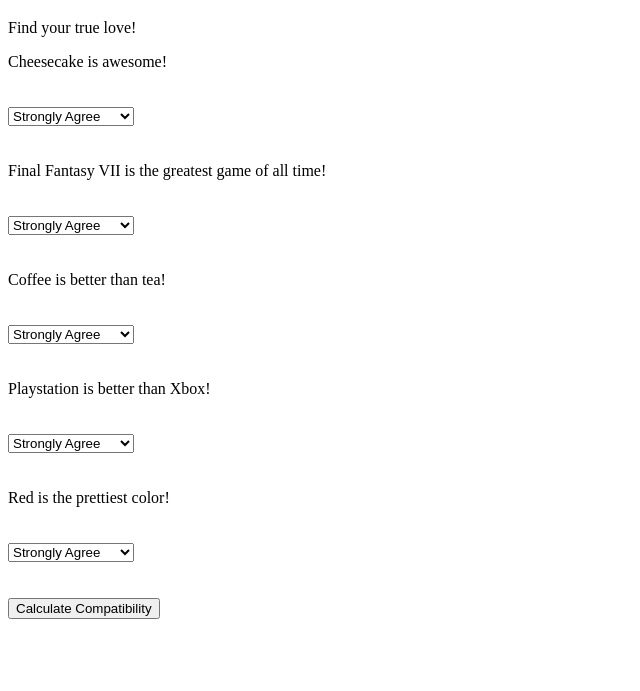
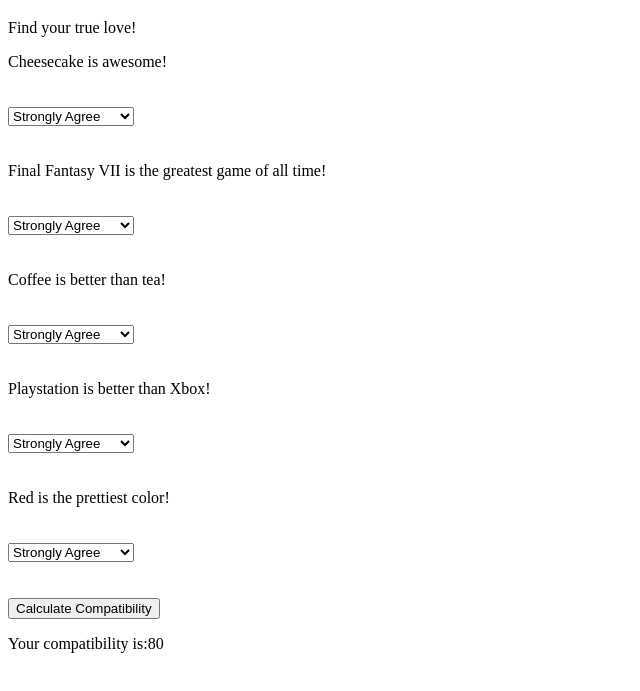
Before and after one commit to savannah7704/Matchmaker-ss, a plain HTML site: page index.html in a window 1280 px wide. Both pictures are taken after a click on the button "Calculate Compatibility". Shown: the part 61-752 px from the top of the page, without its empty margins (0-640 px from the left). Drawn offline with Linux system fonts and the light colour scheme.

Commit message:
Update files.

```diff
--- a/index.html
+++ b/index.html
@@ -116,11 +116,11 @@
         let question5Response = document.getElementById('Q5').selectedOptions[0].value;
 
 
-        let question1Compatibility = 5 - Math.abs(question1Response - DESIRED_RESPONSE[0])
-        let question2Compatibility = 5 - Math.abs(question2Response - DESIRED_RESPONSE[1])
-        let question3Compatibility = 5 - Math.abs(question3Response - DESIRED_RESPONSE[2])
-        let question4Compatibility = 5 - Math.abs(question3Response - DESIRED_RESPONSE[3])
-        let question5Compatibility = 5 - Math.abs(question3Response - DESIRED_RESPONSE[4])
+        let question1Compatibility = 5 - Math.abs(question1Response - PREFERRED_ANSWERS[0])
+        let question2Compatibility = 5 - Math.abs(question2Response - PREFERRED_ANSWERS[1])
+        let question3Compatibility = 5 - Math.abs(question3Response - PREFERRED_ANSWERS[2])
+        let question4Compatibility = 5 - Math.abs(question3Response - PREFERRED_ANSWERS[3])
+        let question5Compatibility = 5 - Math.abs(question3Response - PREFERRED_ANSWERS[4])
 
         let totalCompatibility = question1Compatibility + question2Compatibility + question3Compatibility + question4Compatibility + question5Compatibility;
 
```
